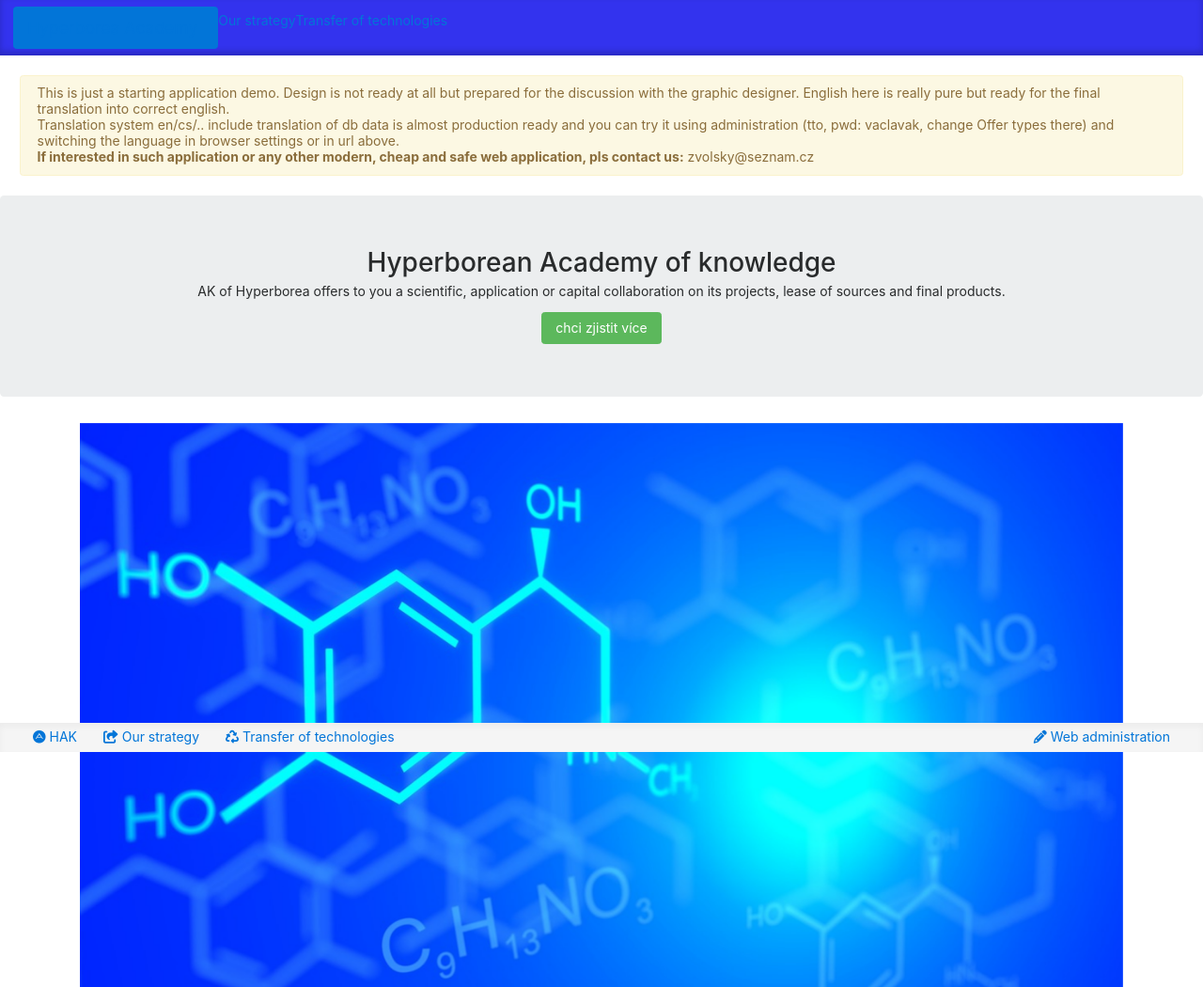
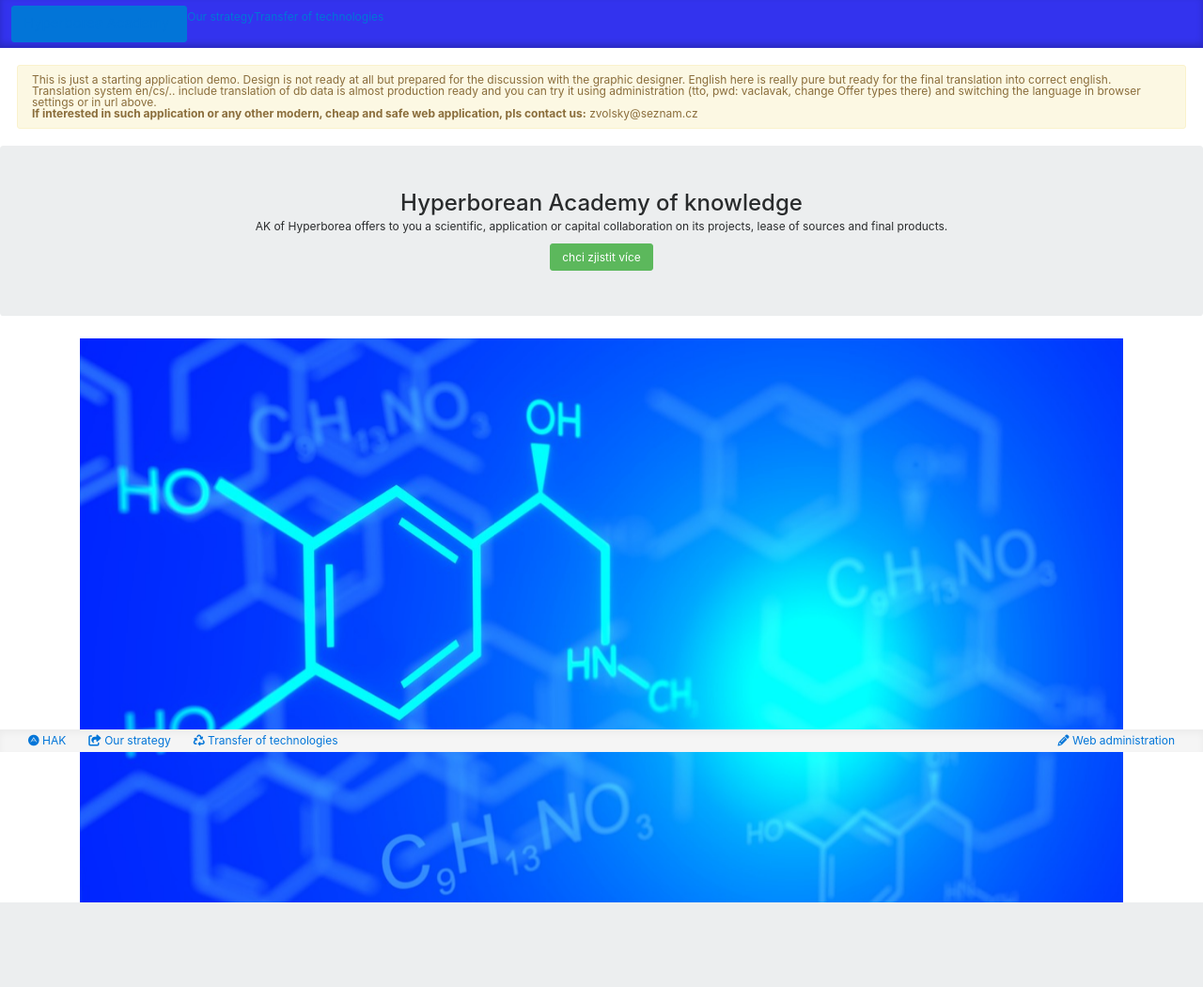
Before and after one commit to zvolsky/acatto_web, a Django app: page /en/ in a window 1280 px wide. Shown: the whole page at 94% size. After the commit the page ends 960 px from the top, so only its background shows below. Run offline with Django 3.2, Linux system fonts and the light colour scheme; parts of the project's set-up code (start-up, migrations or seed data) failed here and were passed over; some libraries are stand-ins or nearby versions.

Commit message:
velikost?

```diff
--- a/acatto_web/static/css/project.css
+++ b/acatto_web/static/css/project.css
@@ -28,9 +28,21 @@
   margin-right: 10px;
 }
 
+html {
+  font-size: 12px;
+  line-height: 1;
+}
+body {
+  font-size: 12px;
+  line-height: 1;
+}
+div {
+  font-size: 12px;
+  line-height: 1;
+}
 * {
-   font-size: 14px;
-   line-height: 1.2;
+  font-size: 12px;
+  line-height: 1;
 }
 
 body > .footer {
```
